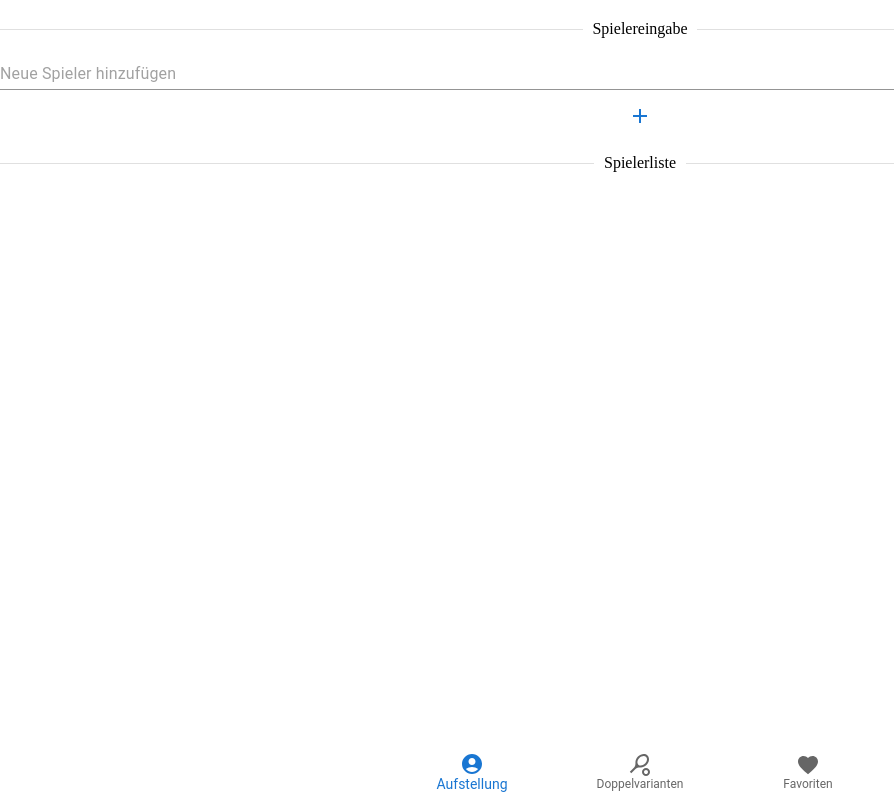
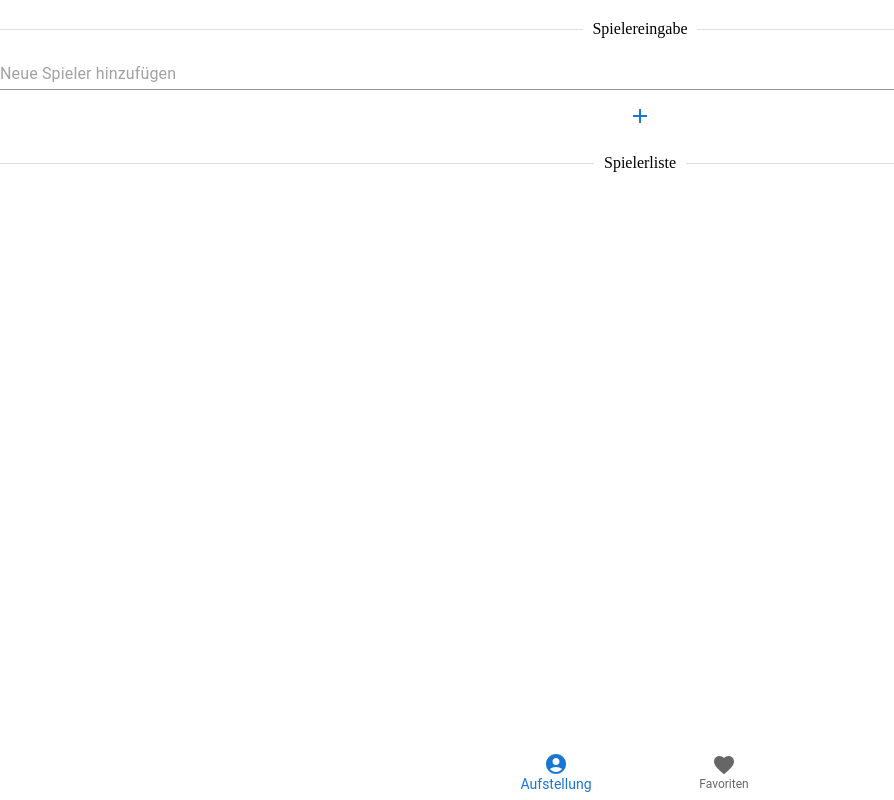
Before and after one commit to philib/DoublesUp, a Next.js app: page / in a window 1280 px wide. Shown: the whole page, without its empty margins (0-894 px from the left). Built offline with nearby package versions, Linux system fonts and the light colour scheme.

Commit message:
show variants conditionally

```diff
--- a/app/page.tsx
+++ b/app/page.tsx
@@ -220,7 +220,7 @@ export default function Home() {
                     }}
                 >
                     <BottomNavigationAction label="Aufstellung" icon={<AccountCircleIcon/>}/>
-                    <BottomNavigationAction label="Doppelvarianten" icon={<SportsTennisIcon/>}/>
+                    {lineup && <BottomNavigationAction label="Doppelvarianten" icon={<SportsTennisIcon/>}/>}
                     <BottomNavigationAction label="Favoriten" icon={<FavoriteIcon/>}/>
                 </BottomNavigation>
             </footer>
```
